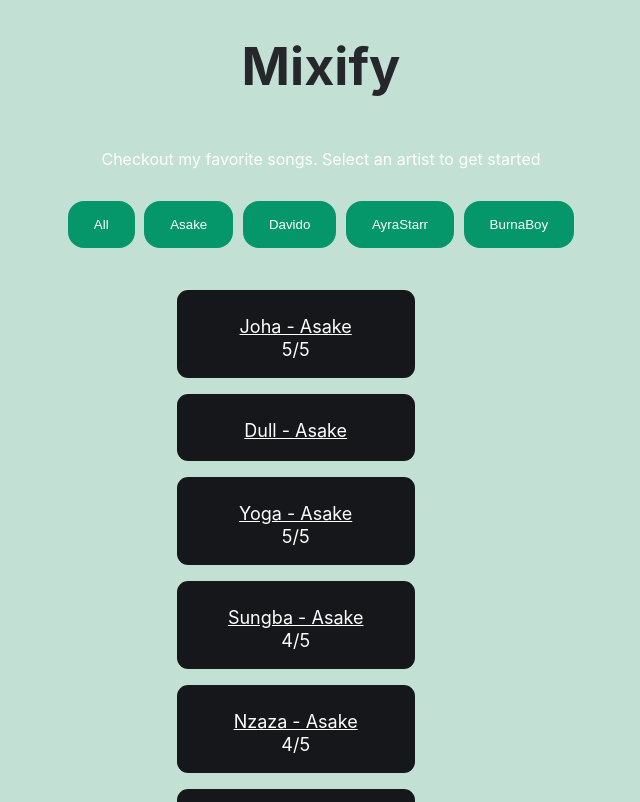
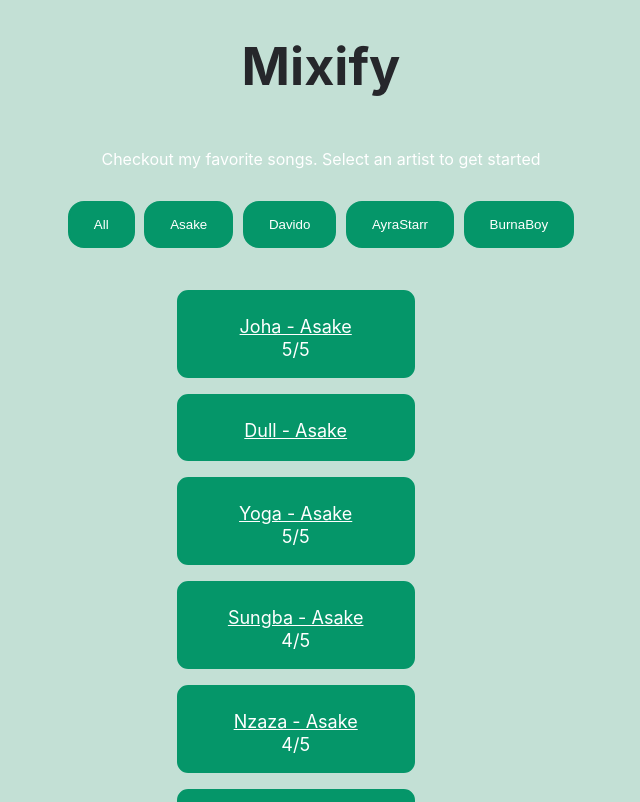
Before and after one commit to UzziahOsia/MIXIFY, a React (Create React App) app: page / in a window 1280 px wide. Shown: the top 802 px of the page, without its empty margins (319-959 px from the left). Built offline with nearby package versions, Linux system fonts and the light colour scheme.

Commit message:
Updated Song Button colour

```diff
--- a/src/App.js
+++ b/src/App.js
@@ -93,11 +93,11 @@ export default function App() {
             style={{
               listStyle: "none",
               padding: "1rem",
-              border: "2px solid #15171b",
+              border: "2px solid #059669",
               width: "70%",
               margin: "1rem 0rem",
               borderRadius: "0.7rem",
-              background: "#15171b"
+              background: "#059669"
             }}
             >
               <a href={song.url} style={{ fontSize: "large", color: "white" }}>{song.name}</a>
```
